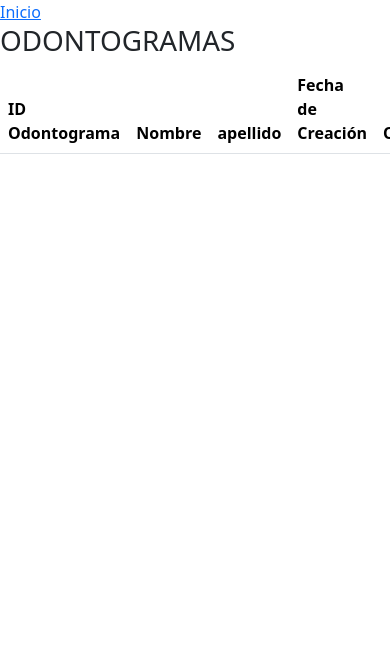
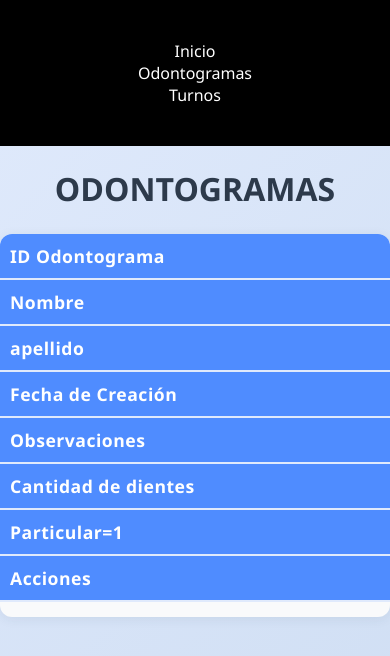
Before and after one commit to miguelciotta013/proyecto_02, a Django app: page /odontogramas/ in a window 390 px wide; the page is wider, and only the part inside the window is pictured. Shown: the top 656 px of that part. Run offline with Django 5.2, Linux system fonts and the light colour scheme; data that the repository does not hold is empty.

Commit message:
leve modificacion de estructura + implementación de menú +  agregado de estilos a app_1

```diff
--- a/app_1/models.py
+++ b/app_1/models.py
@@ -161,7 +161,7 @@ class PacienteXOs(models.Model):
 
 
 class Pacientes(models.Model):
-    id_pacientes = models.BigAutoField(primary_key=True)
+    id_paciente = models.BigAutoField(primary_key=True)
     dni = models.IntegerField()
     apellido = models.CharField(max_length=45)
     nombre = models.CharField(max_length=45)
--- /dev/null
+++ b/app_1/templates/odontogramas/base.html
@@ -0,0 +1,25 @@
+{% load static %}
+<!DOCTYPE html>
+<html lang="en">
+<head>
+    <meta charset="UTF-8">
+    <meta name="viewport" content="width=device-width, initial-scale=1.0">
+    <link rel="stylesheet" href="{% static 'miestilo.css' %}">
+    <title>Document</title>
+</head>
+<body>
+    <header>
+
+    </header>
+    <main>
+        <nav class="navegador">
+        <a  href="http://127.0.0.1:8000/">Inicio</a>
+        <a  href="/odontogramas/">Odontogramas</a>
+        <a  href="/app_3/listar_turnos/">Turnos</a>
+    </nav>
+    {% block content %}
+    {% endblock %}
+    </main>
+
+</body>
+</html>
--- a/app_1/templates/odontogramas/vista_odontograma.html
+++ b/app_1/templates/odontogramas/vista_odontograma.html
@@ -1,36 +1,25 @@
-<!DOCTYPE html>
-<html lang="en">
-<head>
-    <meta charset="UTF-8">
-    <link href="https://cdn.jsdelivr.net/npm/bootstrap@5.3.6/dist/css/bootstrap.min.css" rel="stylesheet" integrity="sha384-4Q6Gf2aSP4eDXB8Miphtr37CMZZQ5oXLH2yaXMJ2w8e2ZtHTl7GptT4jmndRuHDT" crossorigin="anonymous">
-    <meta name="viewport" content="width=device-width, initial-scale=1.0">
-    <title>Lista de Odontogramas</title>
-</head>
-<body>
-    <nav>
-        <a href="http://127.0.0.1:8000/">Inicio</a>
-    </nav>
+{% extends "odontogramas/base.html" %}
+
+
+{% block content %}
     <h1>
         ODONTOGRAMAS
 
     </h1>
     <table class="table">
-        <thead>
         <tr>
-                <th scope="col">ID Odontograma</th>
-                <th scope="col">Nombre</th>
-                <th scope="col">apellido</th>
-                <th scope="col">Fecha de Creación</th>
-                <th scope="col">Observaciones</th>
-                <th scope="col">Cantidad de dientes</th>
-                <th scope="col">Particular=1</th>
+            <th >ID Odontograma</th>
+            <th >Nombre</th>
+            <th >apellido</th>
+            <th >Fecha de Creación</th>
+            <th >Observaciones</th>
+            <th >Cantidad de dientes</th>
+            <th >Particular=1</th>
+            <th >Acciones</th>
         </tr>
-        </thead>
         {% for od in odontogramas %}
-
-        <tbody class="table-group-divider">
         <tr>
-                <th scope="row">{{od.id_odontograma}}</th>
+            <th>{{od.id_odontogramas}}</th>
             <td>{{od.id_paciente.nombre}}</td>
             <td>{{od.id_paciente.apellido}}</td>
             <td>{{od.fecha_creacion}}</td>
@@ -38,15 +27,11 @@
             <td>{{od.cant_dientes}}</td>
             <td>{{od.es_particular}}</td>
             <td>
-                    <a href="{% url 'modificar' od.id_odontogramas %}">Modificar</a>
+                <a class="accion" href="{% url 'modificar' od.id_odontogramas %}">Modificar</a>
             </td>
 
         </tr>
         {% endfor %}
-        </tbody>
 
     </table>
-</body>
-<script src="https://cdn.jsdelivr.net/npm/bootstrap@5.3.6/dist/js/bootstrap.bundle.min.js" integrity="sha384-j1CDi7MgGQ12Z7Qab0qlWQ/Qqz24Gc6BM0thvEMVjHnfYGF0rmFCozFSxQBxwHKO" crossorigin="anonymous"></script>
-
-</html>
+{% endblock %}
--- a/app_1/views.py
+++ b/app_1/views.py
@@ -2,8 +2,9 @@ from django.shortcuts import render, get_object_or_404, redirect
 from app_1.models import *
 from .forms import ProductForm
 # Create your views here.
+
 def index(request):
-    return render(request, "index.html")
+    return render(request, "odontogramas/index.html")
 
 def odontogramas(request):
     odontograma = Odontogramas.objects.select_related("id_paciente").all()
--- a/app_3/static/miestilo.css
+++ b/app_3/static/miestilo.css
@@ -6,7 +6,12 @@ body {
     background: linear-gradient(135deg, #e0eafc 0%, #cfdef3 100%);
     min-height: 100vh;
 }
-
+.gf{
+    padding-left: 500px;
+    text-align: center;
+    width: 300px;
+    height: 300px;
+}
 /* Center the main content */
 .container {
     max-width: 900px;
@@ -15,6 +20,31 @@ body {
     background: #fff;
     border-radius: 18px;
     box-shadow: 0 8px 32px rgba(60, 60, 120, 0.15);
+}
+
+.navegador{
+    text-align: center;
+    background-color: black;
+    padding: 40px;
+}
+.accion{
+    padding: 10px;
+    border-radius: 10px;
+    background-color: #4f8cff;
+    color: #f0f3f7;
+}
+.accion:hover{
+
+    background-color: #1e5aca;
+}
+a{
+    padding: 60px;
+    padding-bottom: 40px;
+    color: #ffffff;
+    text-decoration: none;
+}
+a:hover{
+   background-color: #4f8cff;
 }
 
 /* Style for headings */
@@ -63,7 +93,6 @@ tr:hover {
     background: #d6e4ff;
     transition: background 0.2s;
 }
-
 /* Responsive table */
 @media (max-width: 700px) {
     .container {
--- a/app_3/templates/ar.html
+++ b/app_3/templates/ar.html
@@ -6,7 +6,11 @@
     <title>archivo1</title>
 </head>
 <body>
-    <h1>APP_3</h1>
+        <nav class="navegador">
+            <a href="http://127.0.0.1:8000/">Inicio</a>
+            <a href="/odontogramas/">Odontogramas</a>
+            <a href="/listar_turnos/">Turnos</a>
+        </nav>
 
 </body>
 </html>
--- a/proyecto_odontologico/settings.py
+++ b/proyecto_odontologico/settings.py
@@ -139,7 +139,3 @@ try:
     from .settings_local import *
 except ImportError:
     pass
-try:
-    from .settings_local_brian import *
-except ImportError:
-    pass
```
Also changed, not shown: app_1/templates/index.html (deleted, +0 -22 lines), app_1/templates/odontogramas/index.html (added, +15 -0 lines), app_1/templates/odontogramas/modificar_odontogramas.html (+24 -8 lines), app_3/templates/listaturno.html (+10 -3 lines), proyecto_odontologico/settings_local_brian.py (deleted, +0 -10 lines), app_1/static/app_1/style.css (deleted), app_3/static/odontologia_integral.png (added), 1 other file. Lines whose indentation alone changed are shown as unchanged.
